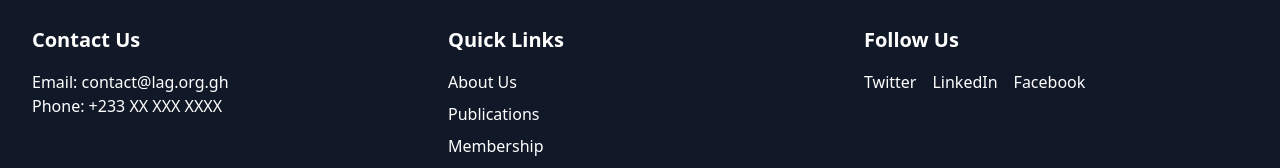
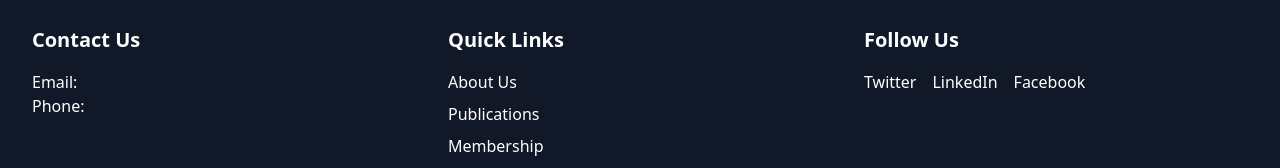
Before and after one commit to edgararthur/linguistics, a React (Vite) app: page /leadership in a window 1280 px wide. Shown: the part 505-673 px from the top of the page. Built offline with nearby package versions, Linux system fonts and the light colour scheme; no server answers.

Commit message:
removed unknown contacts

```diff
--- a/src/components/layout/Footer.tsx
+++ b/src/components/layout/Footer.tsx
@@ -8,8 +8,8 @@ export default function Footer() {
         <div className="grid grid-cols-1 md:grid-cols-3 gap-8">
           <div>
             <h3 className="text-xl font-semibold mb-4">Contact Us</h3>
-            <p>Email: contact@lag.org.gh</p>
-            <p>Phone: +233 XX XXX XXXX</p>
+            <p>Email: </p>
+            <p>Phone: </p>
           </div>
           <div>
             <h3 className="text-xl font-semibold mb-4">Quick Links</h3>
```
